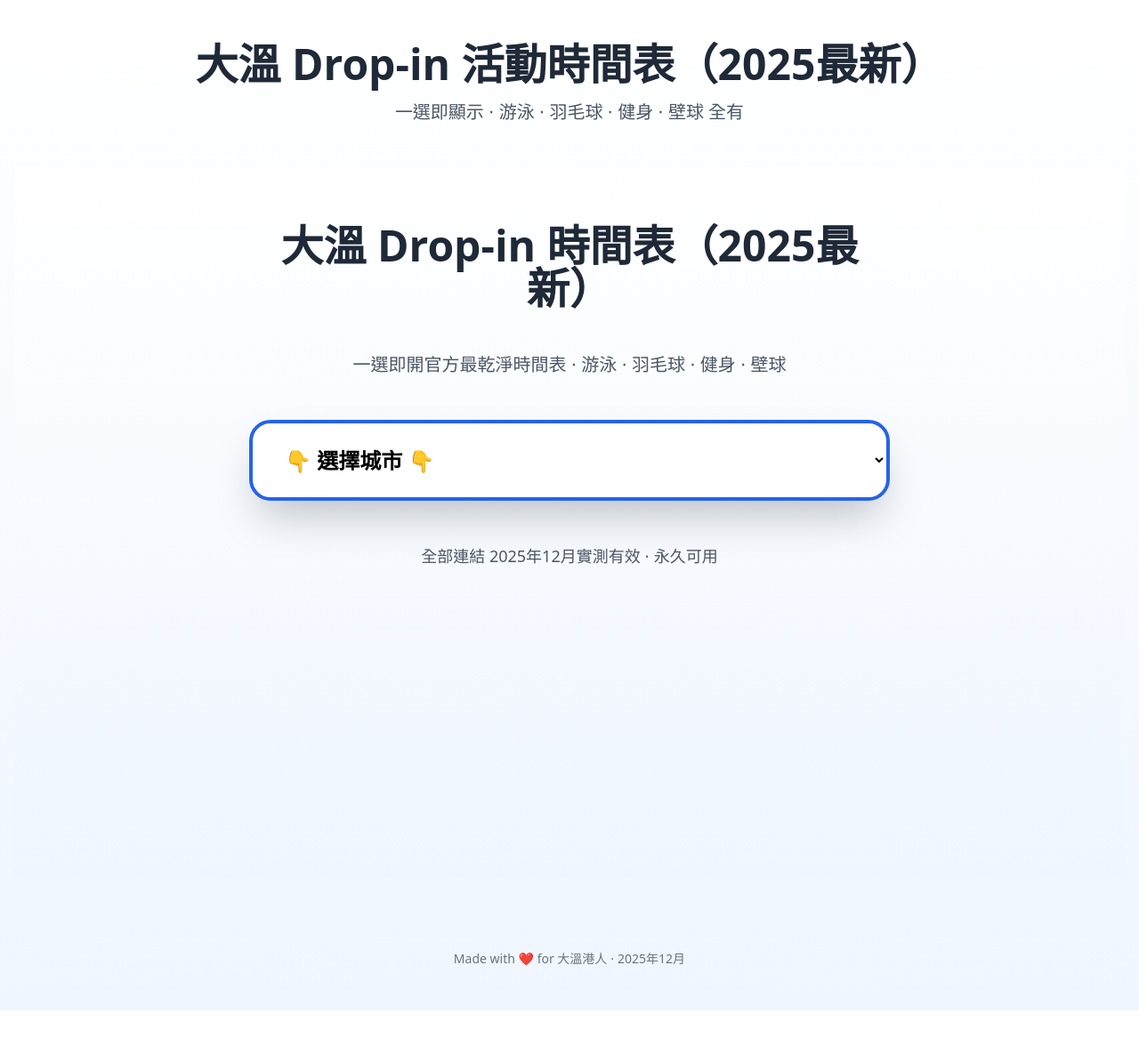
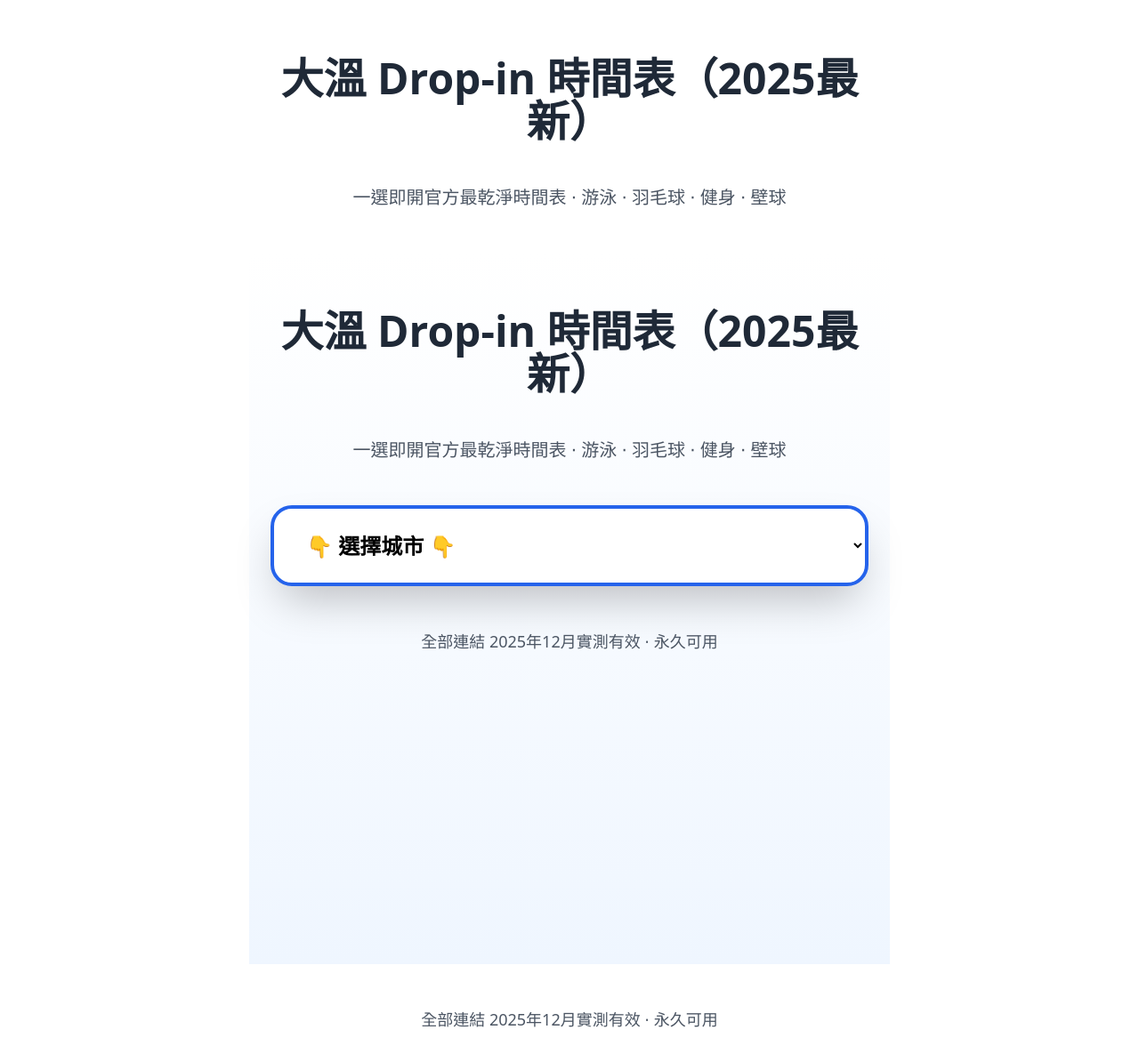
Before and after one commit to hkhenry-web/gva-activities, a Next.js app: page / in a window 1280 px wide. Shown: the top 1194 px of the page at 89% size. Before the commit the page ends 1136 px from the top, so only its background shows below. Built offline with nearby package versions, Linux system fonts and the light colour scheme.

Commit message:
Update page.tsx

```diff
--- a/app/page.tsx
+++ b/app/page.tsx
@@ -2,22 +2,20 @@ import ActivitySearch from '../components/ActivitySearch';
 
 export default function Home() {
   return (
-    <div className="min-h-screen bg-gradient-to-b from-white to-blue-50 dark:from-gray-950 dark:to-gray-800">
-      <div className="max-w-7xl mx-auto px-4 py-12">
-        <header className="text-center mb-12">
-          <h1 className="text-5xl font-bold text-gray-800 dark:text-white mb-4">
-            大溫 Drop-in 活動時間表（2025最新）
-          </h1>
-          <p className="text-xl text-gray-600 dark:text-gray-300">
-            一選即顯示 ⋅ 游泳 ⋅ 羽毛球 ⋅ 健身 ⋅ 壁球 全有
-          </p>
-        </header>
+    <div className="min-h-screen bg-white dark:bg-white py-16"> {/* ← 呢行改咗，永久純白 */}
+      <div className="max-w-3xl mx-auto px-6 text-center space-y-12">
+        <h1 className="text-5xl font-bold text-gray-800">
+          大溫 Drop-in 時間表（2025最新）
+        </h1>
+        <p className="text-xl text-gray-600">
+          一選即開官方最乾淨時間表 ⋅ 游泳 ⋅ 羽毛球 ⋅ 健身 ⋅ 壁球
+        </p>
 
         <ActivitySearch />
 
-        <footer className="mt-20 text-center text-gray-500 text-sm">
-          Made with ❤️ for 大溫港人 ⋅ 2025年12月
-        </footer>
+        <p className="text-lg text-gray-600 font-medium">
+          全部連結 2025年12月實測有效 ⋅ 永久可用
+        </p>
       </div>
     </div>
   );
```
